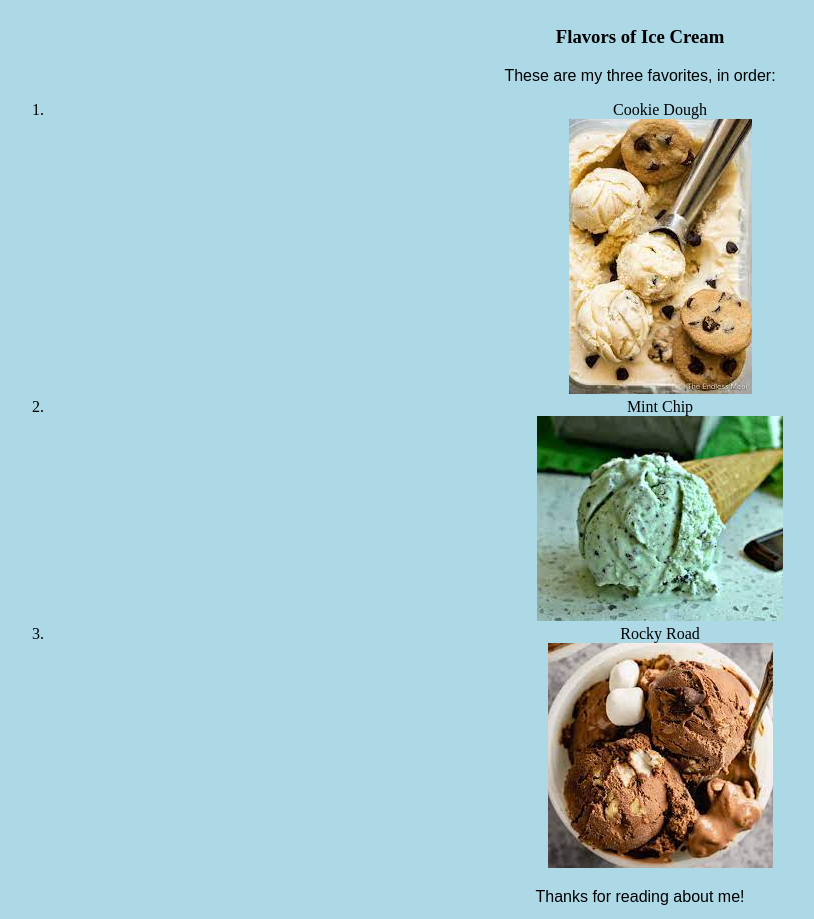
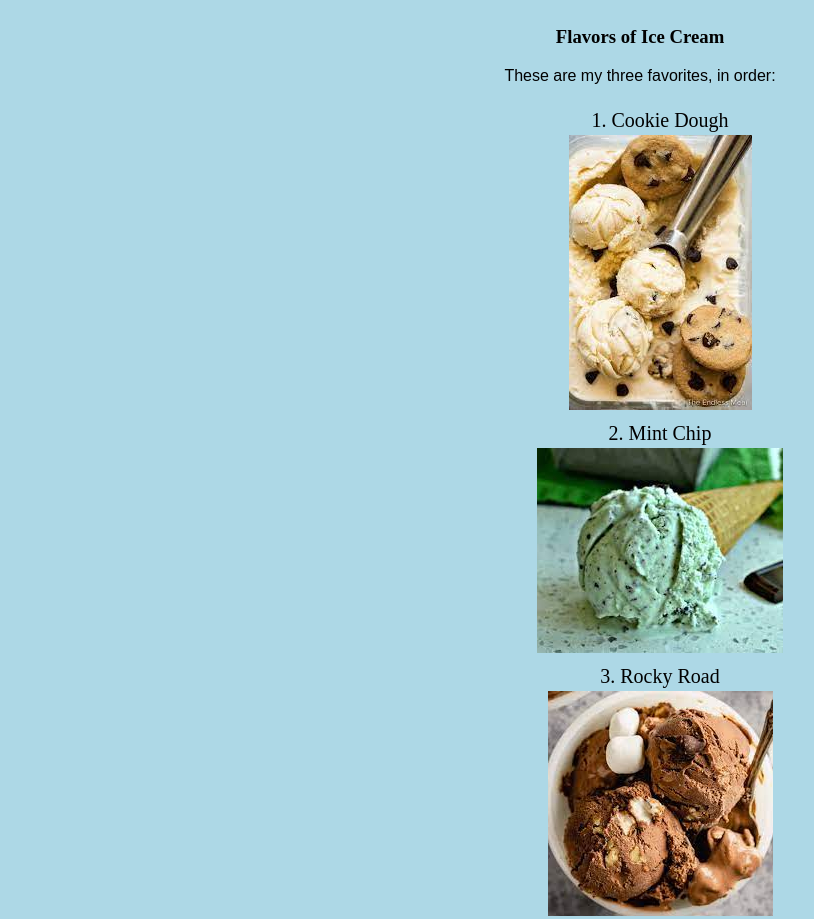
Before and after one commit to selinda-c/my-first-webpage, a plain HTML site: page index.html in a window 1280 px wide. Shown: the part 5546-6465 px from the top of the page, without its empty margins (0-814 px from the left). Drawn offline with Linux system fonts and the light colour scheme.

Commit message:
ADD ol styles & alignment

```diff
--- a/css/styles.css
+++ b/css/styles.css
@@ -23,3 +23,8 @@ a {
 a:hover {
   color: green;
 }
+ol {
+  font-size: 20px;
+  line-height: 30px;
+  list-style-position: inside;
+}
```
